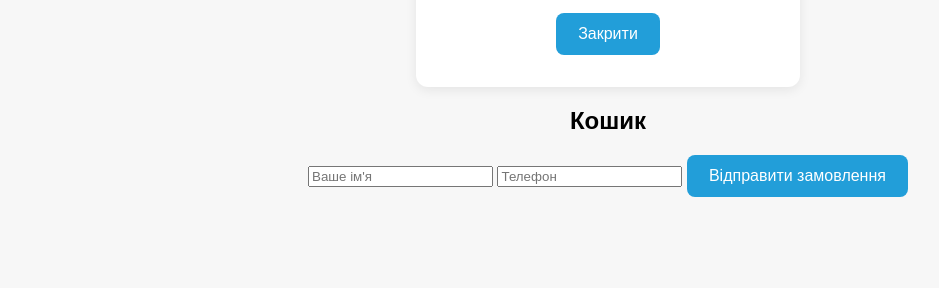
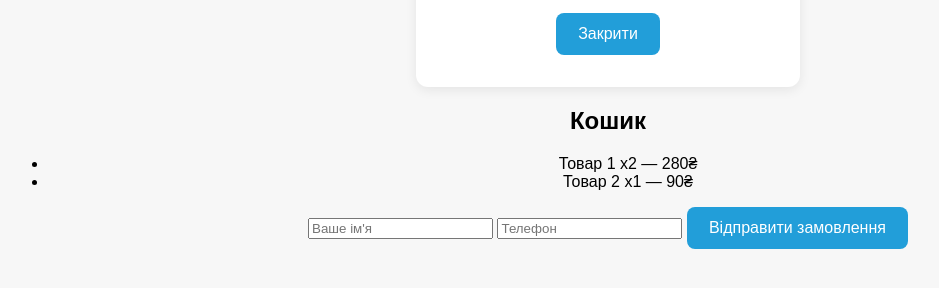
Before and after one commit to devn-ai/fajni-krosy-web-app, a plain HTML site: page index.html in a window 1280 px wide. Shown: the part 228-516 px from the top of the page, without its empty margins (32-971 px from the left). Drawn offline with Linux system fonts and the light colour scheme.

Commit message:
Update index.html

```diff
--- a/index.html
+++ b/index.html
@@ -26,4 +26,21 @@
     </form>
 </div>
 </body>
+  <script>
+    // Приклад товарів
+let cart = [
+  {name: "Товар 1", count: 2, price: 140},
+  {name: "Товар 2", count: 1, price: 90}
+];
+
+function renderCart() {
+  const cartList = document.getElementById('cart-list');
+  cartList.innerHTML = '';
+  cart.forEach(item => {
+    cartList.innerHTML += `<li>${item.name} x${item.count} — ${item.price * item.count}₴</li>`;
+  });
+}
+renderCart();
+
+  </script>
 </html>
```
